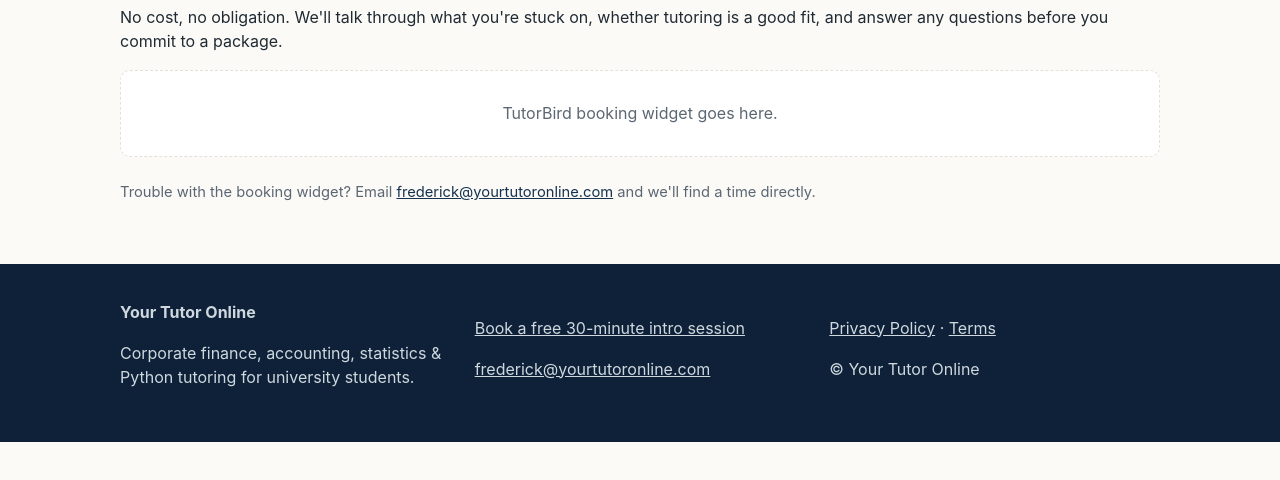
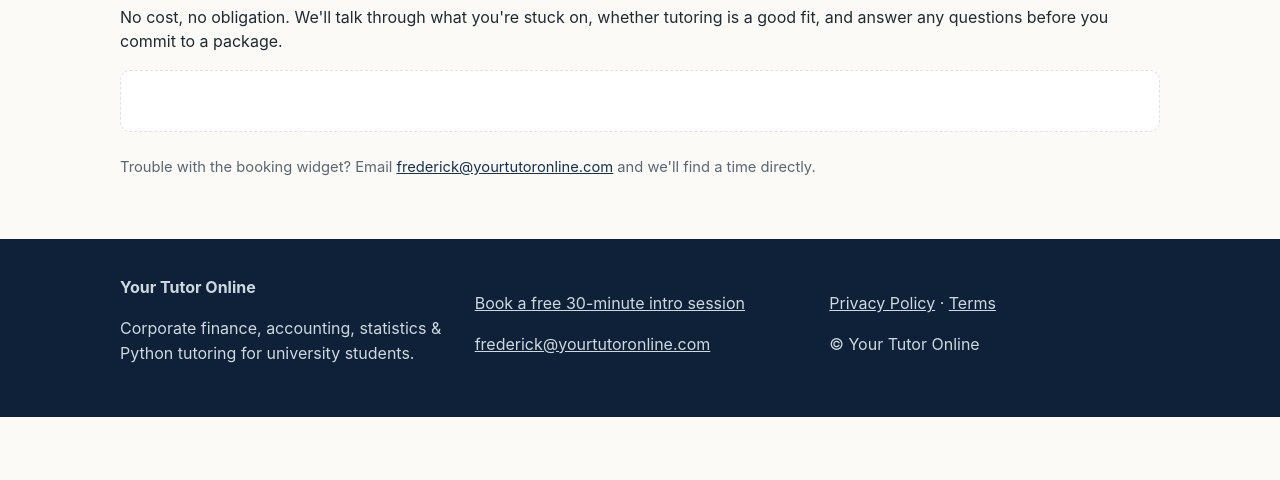
Before and after one commit to FrederickWeller/yourtutoronline-site, a plain HTML site: page free-intro.html in a window 1280 px wide. Shown: the part 150-630 px from the top of the page. Drawn offline with Linux system fonts and the light colour scheme; a script that the page names is missing.

Commit message:
Embed real TutorBird Book-from-Availability widget on free-intro page
Replaces the placeholder with the actual embed code for the Free Intro
Session widget (30 min, Trial status, $0 lesson price override, Free
Intro tag applied).

Co-Authored-By: Claude Sonnet 5 <noreply@anthropic.com>
Claude-Session: https://claude.ai/code/session_013qbYYZhCHmtzuKLuQZZ5sC

```diff
--- a/free-intro.html
+++ b/free-intro.html
@@ -24,11 +24,8 @@
   <h1>Book Your Free 30-Minute Intro Session</h1>
   <p>No cost, no obligation. We'll talk through what you're stuck on, whether tutoring is a good fit, and answer any questions before you commit to a package.</p>
 
-  <!-- TODO: replace this block with the TutorBird "Book from Availability" embed code
-       (Business Settings > Booking Forms > new Book from Availability form,
-       30 min, $0, restricted to the new-student availability block). -->
   <div class="booking-embed">
-    TutorBird booking widget goes here.
+    <script src="https://app.tutorbird.com/Widget/v4/Widget.ashx?settings=eyJTY2hvb2xJRCI6InNjaF9ZS0NKTiIsIldlYnNpdGVJRCI6Indic181VHdKTSIsIldlYnNpdGVCbG9ja0lEIjoid2JiX3o1cUswSmcifQ=="></script>
   </div>
 
   <p class="note" style="margin-top:1.5rem;">Trouble with the booking widget? Email <a href="mailto:frederick@yourtutoronline.com">frederick@yourtutoronline.com</a> and we'll find a time directly.</p>
```
